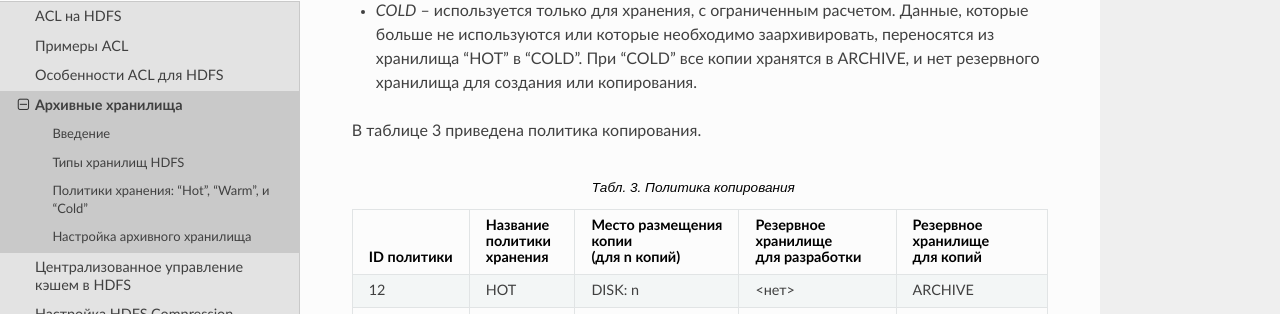
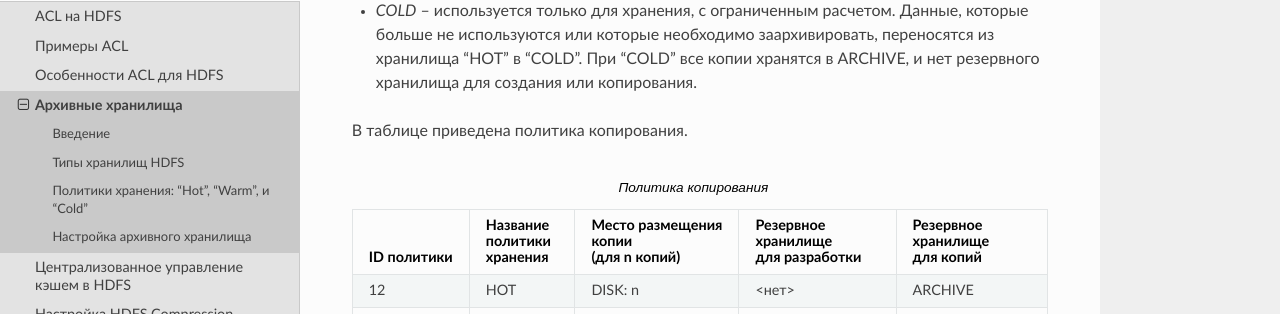
Before and after one commit to arenadata/docs_adps, a Sphinx documentation site: the page built from source/HDFSadmin/Archiv.rst, in a window 1280 px wide and 900 px high, scrolled down 1128 px. Shown: the part 137-451 px from the top of the window. Built offline with Sphinx 7.4.7 and the Read the Docs theme 2.0.0, drawn with Linux system fonts in a browser that asks for light colours.

Commit message:
Update Archiv.rst

```diff
--- a/source/HDFSadmin/Archiv.rst
+++ b/source/HDFSadmin/Archiv.rst
@@ -49,9 +49,9 @@
 +	*WARM* – частично "HOT" и частично "COLD". При "WARM" первая копия хранится на DISK, а остальные хранятся в ARCHIVE. Резервным хранилищем для создания и копирования является DISK или ARCHIVE, в случае если DISK недоступен;
 +	*COLD* – используется только для хранения, с ограниченным расчетом. Данные, которые больше не используются или которые необходимо заархивировать, переносятся из хранилища "HOT" в "COLD". При "COLD" все копии хранятся в ARCHIVE, и нет резервного хранилища для создания или копирования.
 
-В таблице 3 приведена политика копирования.
+В таблице приведена политика копирования.
 
-.. csv-table:: Табл. 3. Политика копирования
+.. csv-table:: Политика копирования
    :header: "ID политики", "Название |br| политики |br| хранения", "Место размещения |br| копии |br| (для n копий)", "Резервное |br| хранилище |br| для разработки", "Резервное |br| хранилище |br| для копий"
    :widths: 10, 10, 15, 15, 15
 
```
